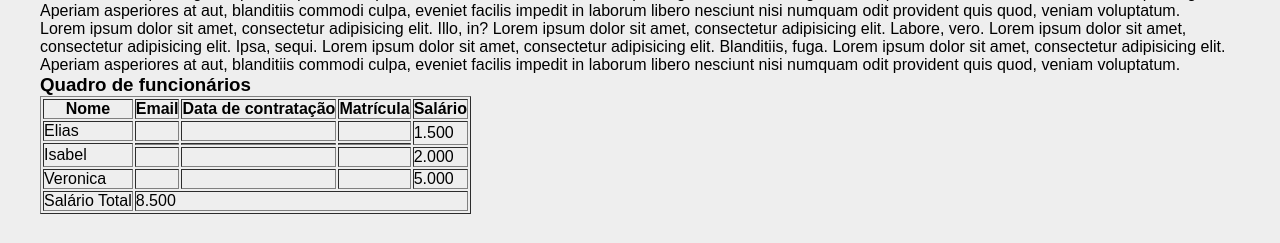
After one commit to 4ndrenobr3/satella-desenvolvimento-web, a PHP site: page /quem-somos.html in a window 1280 px wide. The commit adds this page. Shown: the part 557-800 px from the top of the page. Run offline with PHP 8.4, Linux system fonts and the light colour scheme.

Commit message:
Added quem-somos html

```diff
--- a/modulo01/semana03/assets/css/style.css
+++ b/modulo01/semana03/assets/css/style.css
@@ -48,7 +48,7 @@ nav ul li a {
     flex-wrap: wrap;
     justify-content: center;
     align-items: center;
-    margin-top: 50px;
+    margin: 50px 0 100px 0;
 }
 .card {
     width: 250px;
@@ -60,6 +60,11 @@ nav ul li a {
     padding: 20px;
     box-shadow: 1px 10px 10px #777;
 }
+
+.card:hover {
+    box-shadow: 1px 10px 10px #03a9f4;
+}
+
 .card img {
     width: 100%;
 }
--- a/modulo01/semana03/index.html
+++ b/modulo01/semana03/index.html
@@ -17,9 +17,9 @@
 
     <nav>
         <ul class="container">
-            <li><a href="#">Home</a></li>
-            <li><a href="#">Quem Somos</a></li>
-            <li><a href="#">Contato</a></li>
+            <li><a href="./index.html">Home</a></li>
+            <li><a href="./quem-somos.html">Quem Somos</a></li>
+            <li><a href="./contato.html">Contato</a></li>
         </ul>
     </nav>
 
--- /dev/null
+++ b/modulo01/semana03/quem-somos.html
@@ -0,0 +1,102 @@
+<!doctype html>
+<html lang="pt-br">
+<head>
+    <meta charset="UTF-8">
+    <meta name="viewport"
+          content="width=device-width, user-scalable=no, initial-scale=1.0, maximum-scale=1.0, minimum-scale=1.0">
+    <meta http-equiv="X-UA-Compatible" content="ie=edge">
+    <link rel="stylesheet" href="./assets/css/style.css">
+    <title>Recycling</title>
+</head>
+<body>
+<header>
+    <div class="container">
+        <img src="https://cdn.pixabay.com/photo/2012/04/11/18/12/recycle-29227_960_720.png" alt="Recycling">
+    </div>
+</header>
+
+<nav>
+    <ul class="container">
+        <li><a href="./index.html">Home</a></li>
+        <li><a href="./quem-somos.html">Quem Somos</a></li>
+        <li><a href="./contato.html">Contato</a></li>
+    </ul>
+</nav>
+
+<main class="container">
+    <div>
+        <h1>Quem somos</h1>
+        <img src="https://cdn.pixabay.com/photo/2016/04/28/00/27/nature-1357928_960_720.png" alt="Company">
+    </div>
+    <div>
+        <p>
+            Lorem ipsum dolor sit amet, consectetur adipisicing elit. Illo, in?
+            Lorem ipsum dolor sit amet, consectetur adipisicing elit. Labore, vero.
+            Lorem ipsum dolor sit amet, consectetur adipisicing elit. Ipsa, sequi.
+            Lorem ipsum dolor sit amet, consectetur adipisicing elit. Blanditiis, fuga.
+            Lorem ipsum dolor sit amet, consectetur adipisicing elit. Aperiam asperiores at aut,
+            blanditiis commodi culpa,
+            eveniet facilis impedit in laborum libero nesciunt nisi numquam odit provident quis quod,
+            veniam voluptatum.
+        </p>
+        <p>
+            Lorem ipsum dolor sit amet, consectetur adipisicing elit. Illo, in?
+            Lorem ipsum dolor sit amet, consectetur adipisicing elit. Labore, vero.
+            Lorem ipsum dolor sit amet, consectetur adipisicing elit. Ipsa, sequi.
+            Lorem ipsum dolor sit amet, consectetur adipisicing elit. Blanditiis, fuga.
+            Lorem ipsum dolor sit amet, consectetur adipisicing elit. Aperiam asperiores at aut,
+            blanditiis commodi culpa,
+            eveniet facilis impedit in laborum libero nesciunt nisi numquam odit provident quis quod,
+            veniam voluptatum.
+        </p>
+        <h3>Quadro de funcionários</h3>
+        <table border="1">
+            <thead>
+            <tr>
+                <th>Nome</th>
+                <th>Email</th>
+                <th>Data de contratação</th>
+                <th>Matrícula</th>
+                <th>Salário</th>
+            </tr>
+            </thead>
+            <tbody>
+            <tr>
+                <td>Elias</td>
+                <td></td>
+                <td></td>
+                <td></td>
+                <td rowspan="2">1.500</td>
+            </tr>
+            <tr>
+                <td rowspan="2">Isabel</td>
+                <td></td>
+                <td></td>
+                <td></td>
+            </tr>
+            <tr>
+                <td></td>
+                <td></td>
+                <td></td>
+                <td>2.000</td>
+            </tr>
+            <tr>
+                <td>Veronica</td>
+                <td></td>
+                <td></td>
+                <td></td>
+                <td>5.000</td>
+            </tr>
+            </tbody>
+            <tfoot>
+            <tr>
+                <td>Salário Total</td>
+                <td colspan="4">8.500</td>
+            </tr>
+            </tfoot>
+        </table>
+    </div>
+</main>
+
+</body>
+</html>
```
